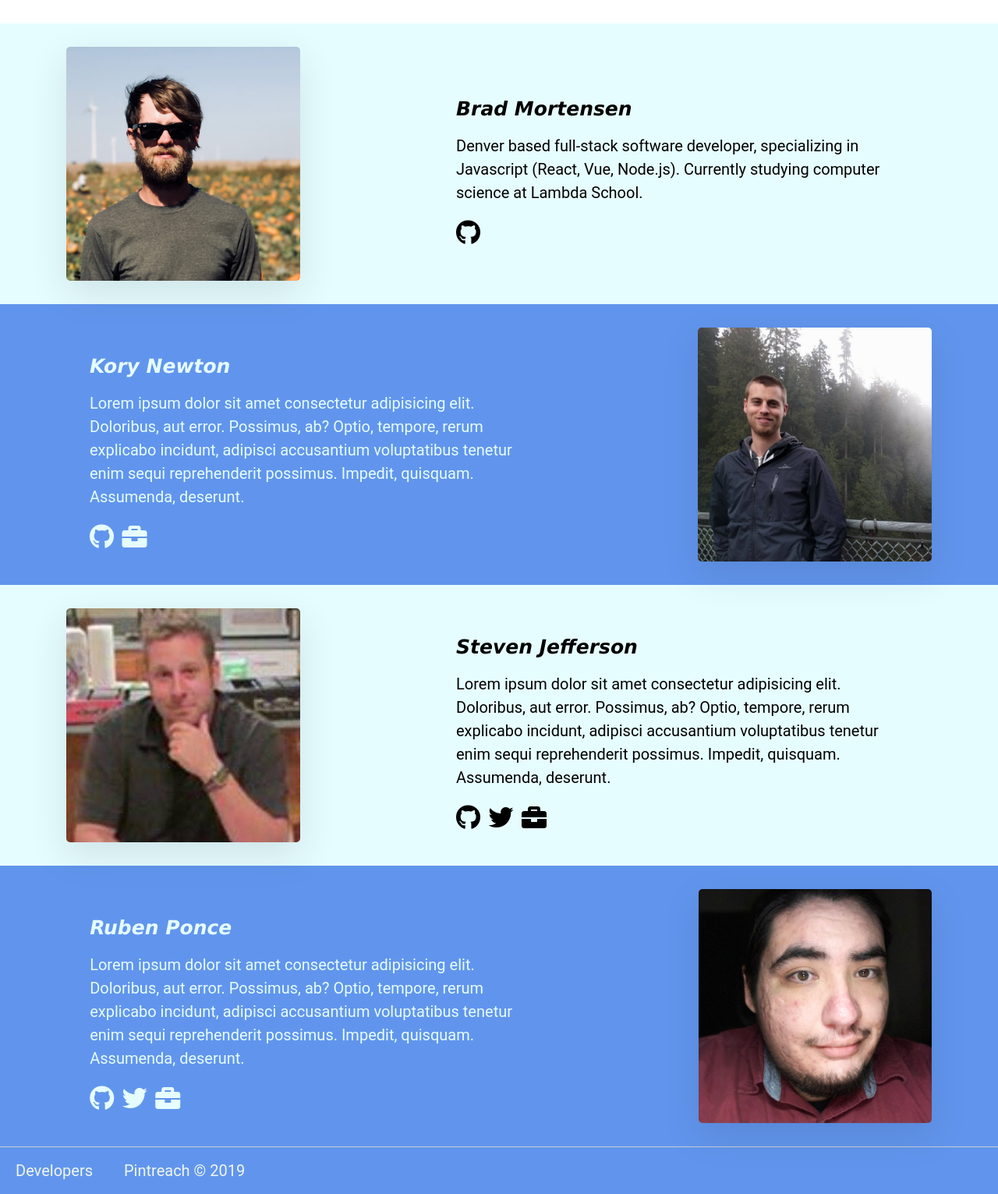
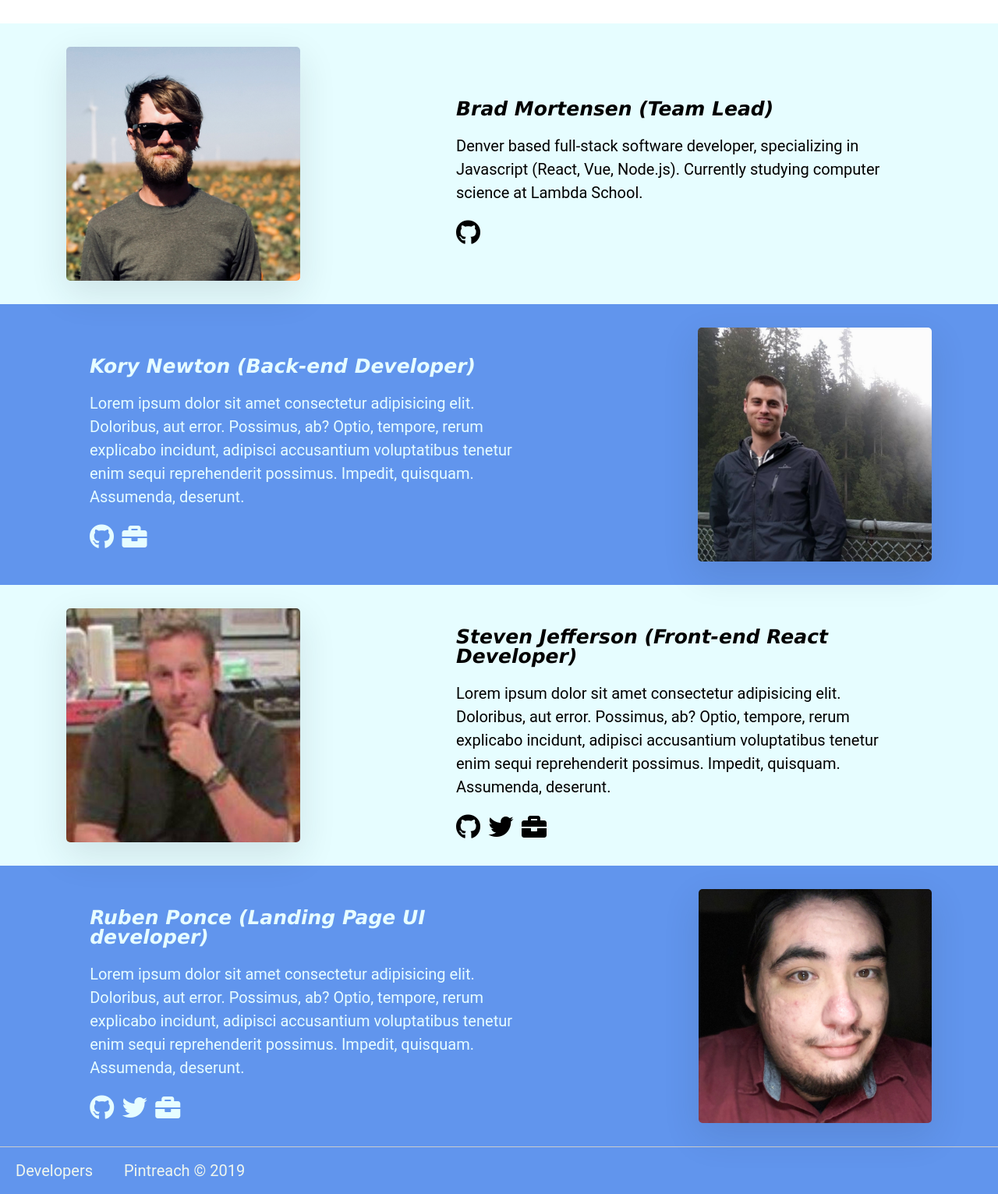
Before and after one commit to pintreach/buildweek-pintreach-UI, a plain HTML site: page about.html in a window 1280 px wide. Shown: the part 380-1911 px from the top of the page at 78% size. Drawn offline with Linux system fonts and the light colour scheme.

Commit message:
added team roles to everyone

```diff
--- a/about.html
+++ b/about.html
@@ -33,7 +33,7 @@
 
         <section class="description" ><div class="info-card dev-card" >
                 <div class="text-content">
-                    <h2>Brad Mortensen</h2>
+                    <h2>Brad Mortensen (Team Lead)</h2>
                     <p>Denver based full-stack software developer, specializing in Javascript (React, Vue, Node.js). Currently studying computer science at Lambda School. </p>
                     <a href="https://github.com/brad-mortensen" class="social" target="_blank"> <i class="fab fa-github fa-2x"> </i></a>
                         <!-- <a href="#" class="social"target="_blank" >Twitter</a>
@@ -44,7 +44,7 @@
             </div>
             <div class="info-card">
                 <div class="text-content">
-                    <h2>Kory Newton</h2>
+                    <h2>Kory Newton (Back-end Developer)</h2>
                     <p>Lorem ipsum dolor sit amet consectetur adipisicing elit. Doloribus, aut error. Possimus, ab?
                         Optio,
                         tempore, rerum explicabo incidunt, adipisci accusantium voluptatibus tenetur enim sequi
@@ -59,7 +59,7 @@
             </div>
             <div class="info-card dev-card">
                     <div class="text-content">
-                        <h2>Steven Jefferson</h2>
+                        <h2>Steven Jefferson (Front-end React Developer)</h2>
                         <p>Lorem ipsum dolor sit amet consectetur adipisicing elit. Doloribus, aut error. Possimus, ab?
                             Optio,
                             tempore, rerum explicabo incidunt, adipisci accusantium voluptatibus tenetur enim sequi
@@ -74,7 +74,7 @@
                 </div>
                 <div class="info-card">
                         <div class="text-content">
-                            <h2>Ruben Ponce</h2>
+                            <h2>Ruben Ponce (Landing Page UI developer)</h2>
                             <p>Lorem ipsum dolor sit amet consectetur adipisicing elit. Doloribus, aut error. Possimus, ab?
                                 Optio,
                                 tempore, rerum explicabo incidunt, adipisci accusantium voluptatibus tenetur enim sequi
```
